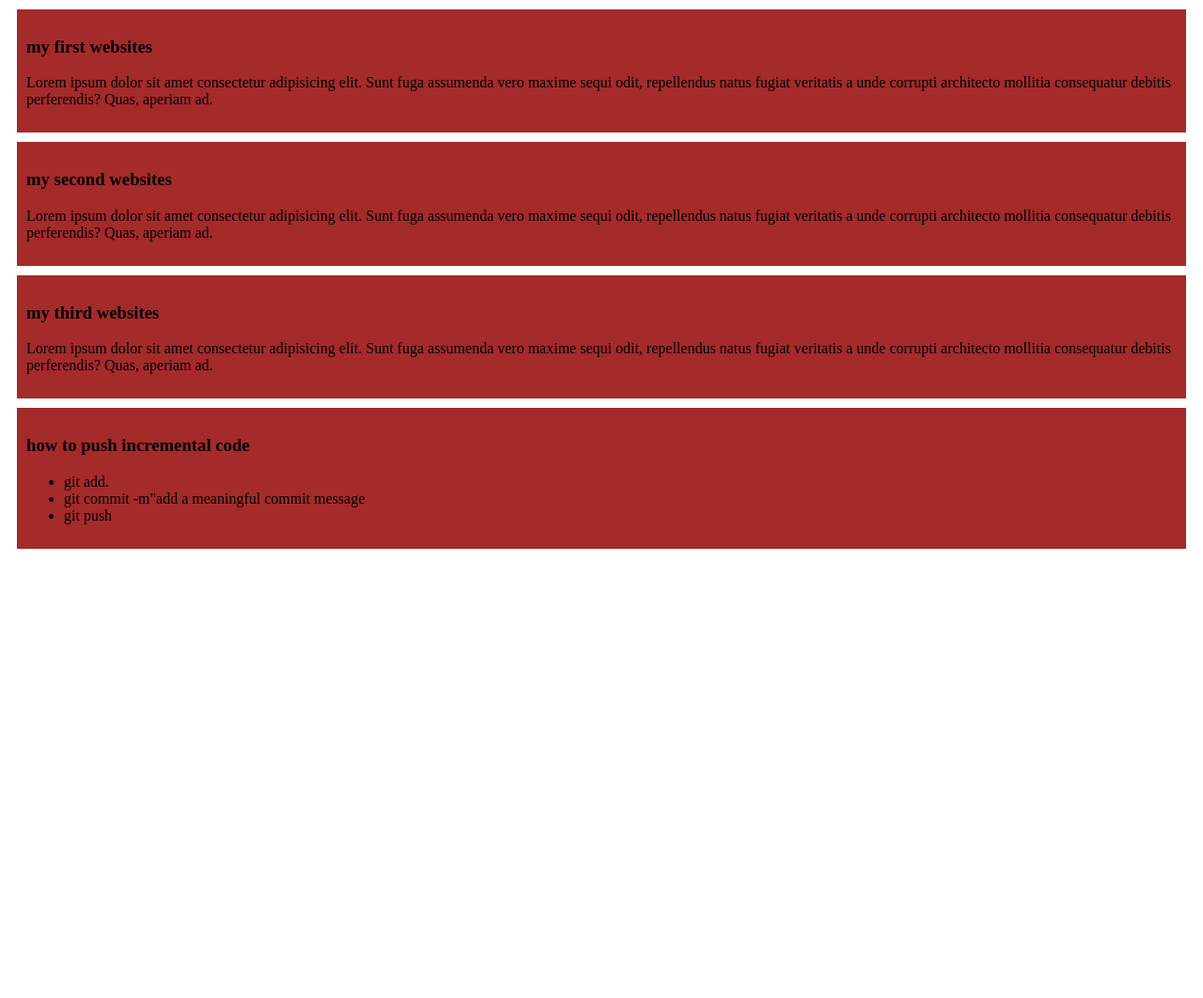
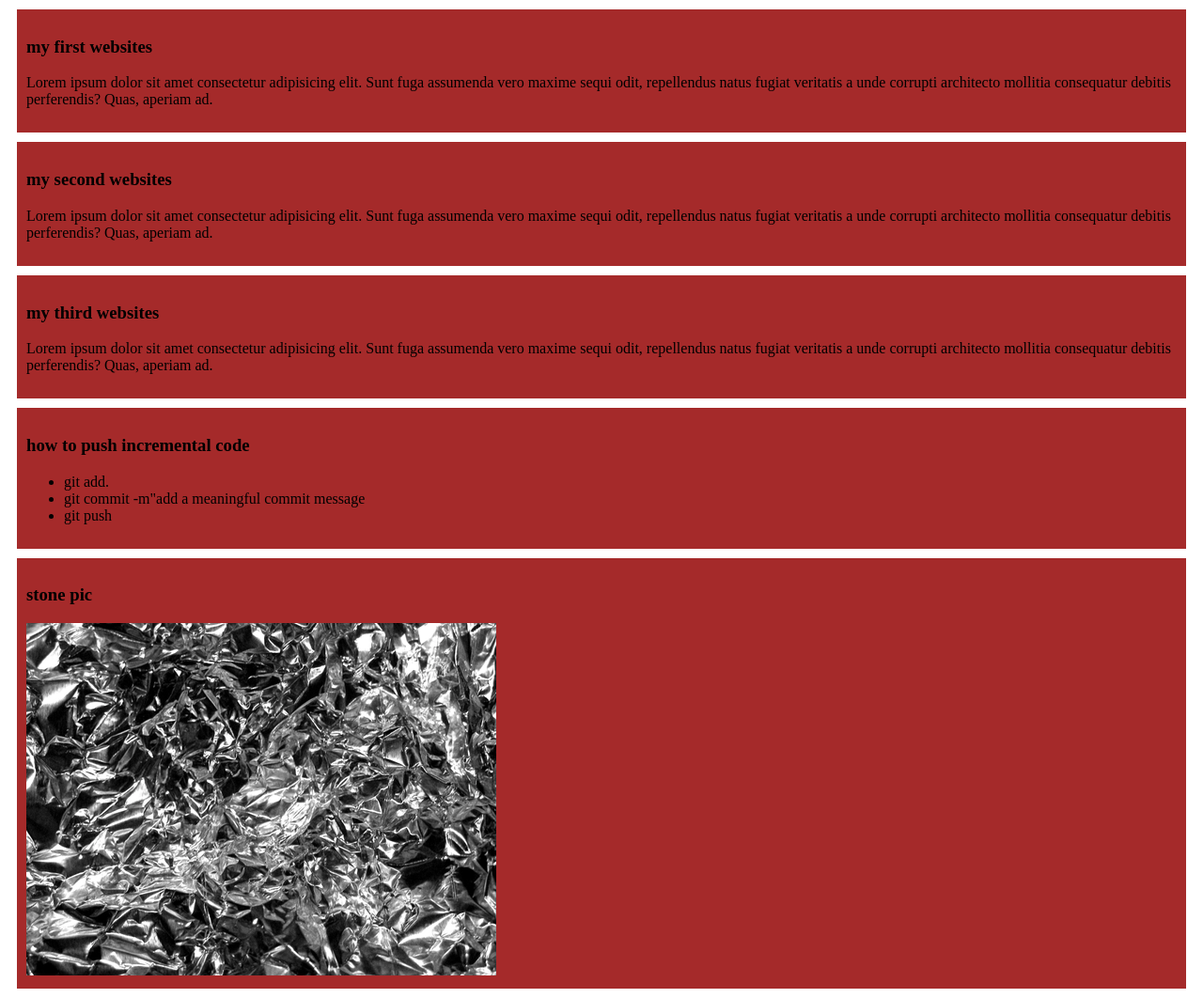
Before and after one commit to 1munni/my-simple-website, a plain HTML site: page index.html in a window 1280 px wide. Shown: the whole page at 94% size. Before the commit the page ends 800 px from the top, so only its background shows below. Drawn offline with Linux system fonts and the light colour scheme.

Commit message:
added a stone pic

```diff
--- a/index.html
+++ b/index.html
@@ -20,6 +20,8 @@
         <li>git commit -m"add a meaningful commit message </li>
         <li>git push</li>
     </ul></div>
+    <div><h3>stone pic</h3>
+    <img src="images/metallic-crumple-1185209.webp" alt="black"></div>
 
 </body>
 </html>
```
Also changed, not shown: images/metallic-crumple-1185209.webp (added).
